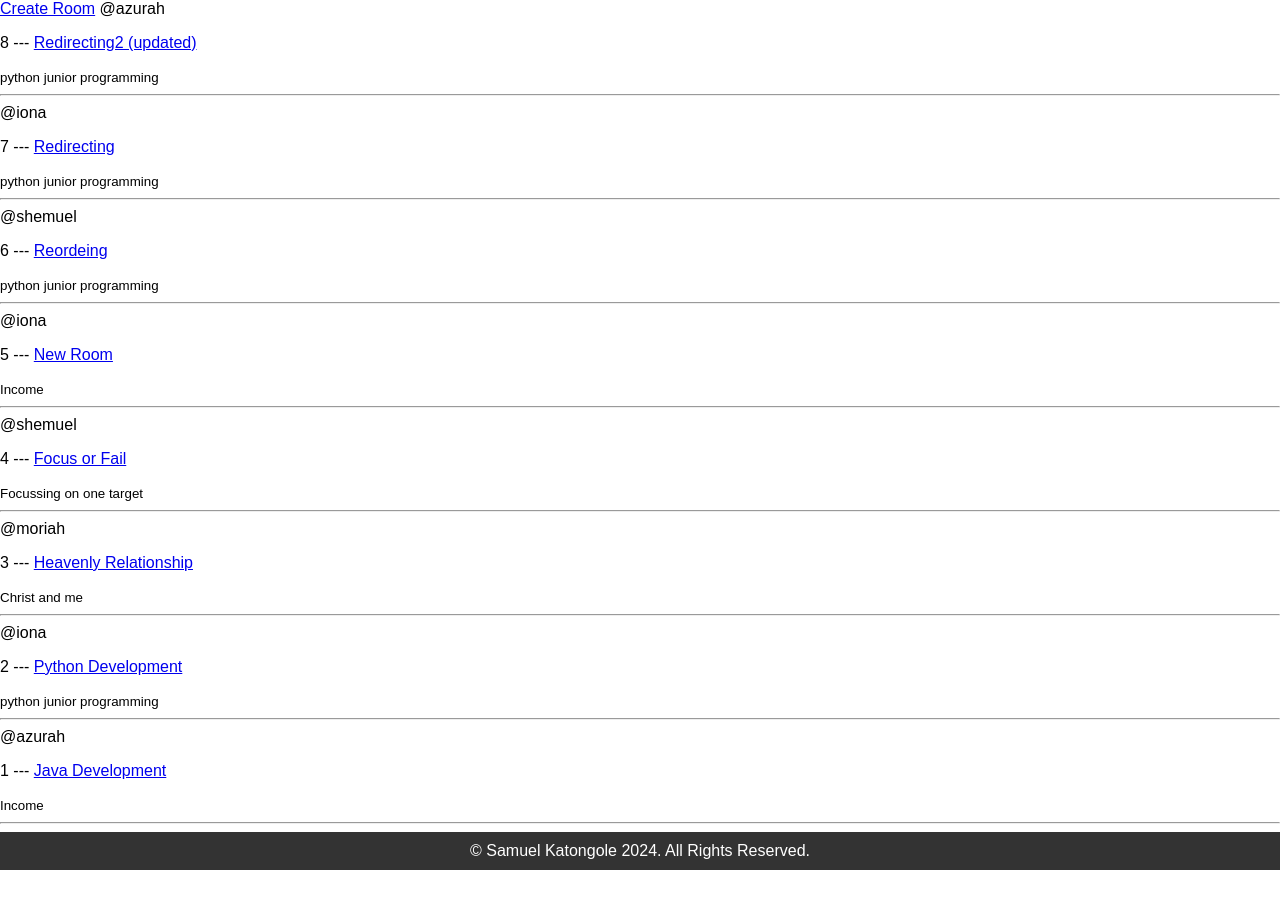
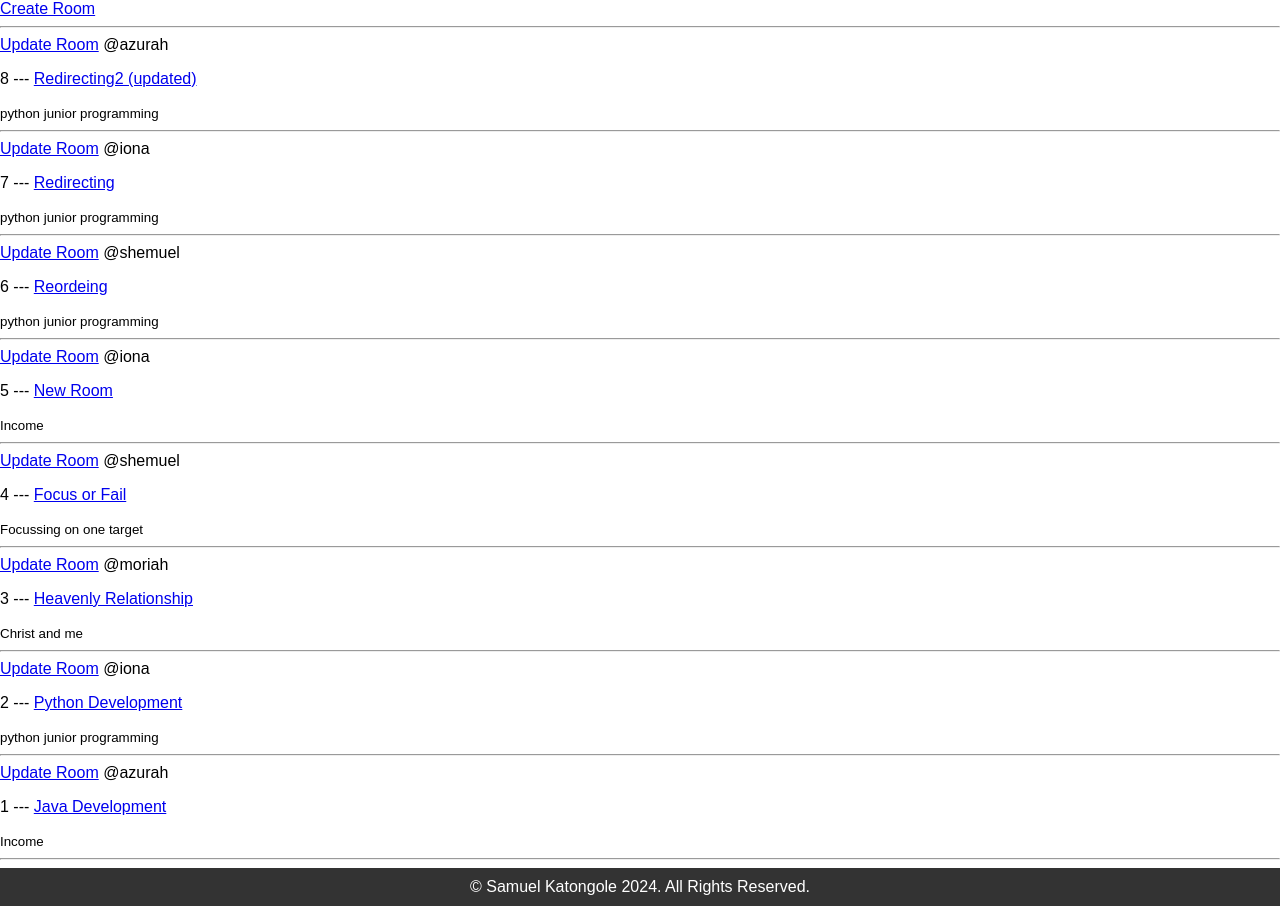
Before and after one commit to Shemuel2060/studyhub, a Django app: page / in a window 1280 px wide. Shown: the part 140-1046 px from the top of the page. Before the commit the page ends 1010 px from the top, so only its background shows below. Run offline with Django 5.2, Linux system fonts and the light colour scheme; data comes from the database, SQL or seed files in the repository; both versions use the stored data as it was after the commit.

Commit message:
created update logic for a room

```diff
--- a/parent_hub/Rooms/templates/Rooms/home.html
+++ b/parent_hub/Rooms/templates/Rooms/home.html
@@ -3,8 +3,10 @@
 
 {% block content %}
     <a href="{% url 'room-create' %}">Create Room</a>
+    <hr>
     {% for room in allrooms %}
     <!--routing to the room of the topic...-->
+        <a href="{% url 'update-room' room.id %}">Update Room</a>
         <span>@{{room.host.username}}</span>
         <p>{{room.id}} --- <a href="{% url 'room' room.id %}">{{room.name}}</a></p>
         <small>{{room.topic.name}}</small>
--- a/parent_hub/Rooms/urls.py
+++ b/parent_hub/Rooms/urls.py
@@ -9,5 +9,6 @@ urlpatterns = [
 
 
     # path('create-room', views.createForm, name='create-room'),
-    path('roomcreator', views.create_room, name='room-create')
+    path('roomcreator', views.create_room, name='room-create'),
+    path('update-room/<str:pk>/', views.update_room, name='update-room')
 ]
--- a/parent_hub/Rooms/views.py
+++ b/parent_hub/Rooms/views.py
@@ -15,6 +15,21 @@ def create_room(request):
     context = {'form':form}
     return render(request,'Rooms/room_form.html', context)
 
+def update_room(request, pk):
+    """for updating the create room form."""
+    # get room to update by its pk
+    room = Room.objects.get(id=pk)
+    # create an instance of that form attached to that room
+    form = createRoomForm(instance=room)
+    if request.method == 'POST':
+        # pre-populate form with data from that room
+        form = createRoomForm(request.POST, instance=room)
+        if form.is_valid():
+            form.save()
+            return redirect('home') # after form submission, redirect to home page.
+
+    context = {'form':form}
+    return render(request,'Rooms/room_form.html', context)
 
 
 def room(request, pk):
```
Also changed, not shown: parent_hub/db.sqlite3.
